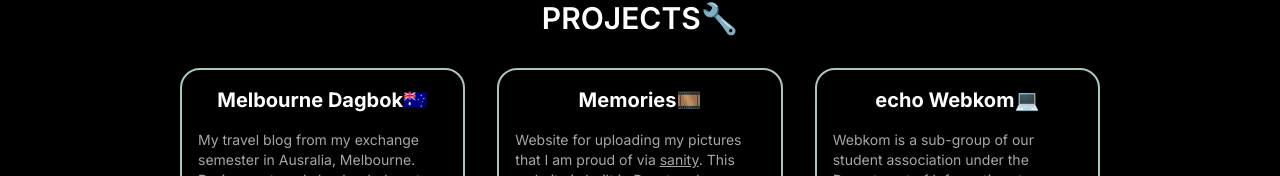
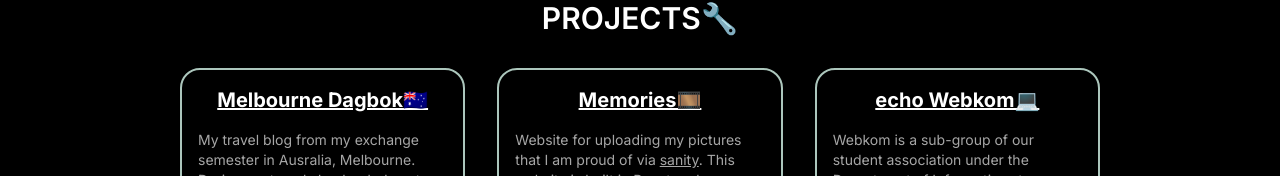
Before and after one commit to tjekol/homepage, a Next.js app in the folder my-app/: page /projects in a window 1280 px wide. Shown: the part 192-368 px from the top of the page. Built offline with nearby package versions, Linux system fonts and the light colour scheme.

Commit message:
updated information + no-hover underline

```diff
--- a/my-app/src/app/page.tsx
+++ b/my-app/src/app/page.tsx
@@ -21,8 +21,9 @@ export default function Home() {
       />
       <h1 className='text-center'>Hi 👋🏽, I’m Thea Jenny E. Kolnes ✨</h1>
       <p className='w-5/6 pb-4 text-center dark:text-text-dark md:w-2/5'>
-        I’m currently studying Computer Technology 💻 at University in Bergen. I
-        take an interest in editing📹, coding👩🏽‍💻, photography📸 and art🎨.
+        MSc in Software Engineering 💻 at University in Bergen/Western Norway
+        University of Applied Sciences. I take an interest in video editing📹,
+        coding👩🏽‍💻, photography📸 and art🎨.
       </p>
       <div className='flex flex-row md:space-x-2'>
         <Button
--- a/my-app/src/app/projects/page.tsx
+++ b/my-app/src/app/projects/page.tsx
@@ -6,7 +6,7 @@ export default function Projects() {
       <div className='grid grid-cols-1 gap-4 md:grid-cols-3 md:gap-8'>
         <div className='flex max-w-sm flex-col items-center space-y-4 rounded-[20px] border-2 border-secondary p-4'>
           <a href='https://melbourne.vercel.app' target='_'>
-            <h3 className='text-center hover:underline'>Melbourne Dagbok🇦🇺</h3>
+            <h3 className='text-center underline'>Melbourne Dagbok🇦🇺</h3>
           </a>
           <p className='text-sm'>
             My travel blog from my exchange semester in Ausralia, Melbourne.
@@ -21,7 +21,7 @@ export default function Projects() {
 
         <div className='flex max-w-sm flex-col items-center space-y-4 rounded-[20px] border-2 border-secondary p-4'>
           <a href='https://memoriies.vercel.app/' target='_'>
-            <h3 className='text-center hover:underline'>Memories🎞️</h3>
+            <h3 className='text-center underline'>Memories🎞️</h3>
           </a>
           <p className='text-sm'>
             Website for uploading my pictures that I am proud of via{' '}
@@ -34,7 +34,7 @@ export default function Projects() {
 
         <div className='flex max-w-sm flex-col items-center space-y-4 rounded-[20px] border-2 border-secondary p-4'>
           <a href='https://echo.uib.no/' target='_'>
-            <h3 className='text-center hover:underline'>echo Webkom💻</h3>
+            <h3 className='text-center underline'>echo Webkom💻</h3>
           </a>
           <p className='text-sm'>
             Webkom is a sub-group of our student association under the
```
Also changed, not shown: 2 other files (tests, documents, lock files or other folders).
